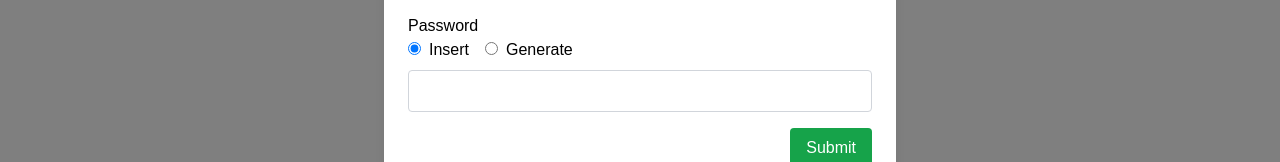
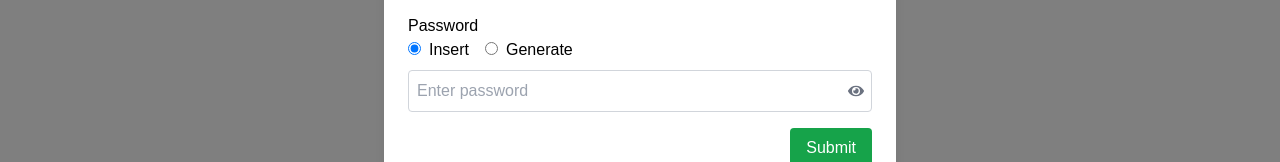
Before and after one commit to tlb-lemrabott/workspace-app, a React (Create React App) app: page /accounts in a window 1280 px wide. Both pictures are taken after typing "Sample" into the empty fields and a click on the button "Add Account". Shown: the part 497-659 px from the top of the page. Built offline with nearby package versions, Linux system fonts and the light colour scheme; no server answers.

Commit message:
Add update and delete account functionalities

```diff
--- a/src/components/account/AccountRow.js
+++ b/src/components/account/AccountRow.js
@@ -52,13 +52,13 @@
     <tr className="border-b">
       <td className="px-4 py-2">{safeCompanyName}</td>
       <td className="px-4 py-2">{safeEmail}</td>
-      <td className="px-4 py-2 flex items-center gap-2">
+      <td className="px-4 py-2">
         <span>{getUsernameDisplay()}</span>
         <button onClick={toggleUsername} className="text-blue-600 hover:text-blue-800">
           {showUsername ? <FaEyeSlash /> : <FaEye />}
         </button>
       </td>
-      <td className="px-4 py-2 flex items-center gap-2">
+      <td className="px-4 py-2">
         <span>{getPasswordDisplay()}</span>
         <button onClick={togglePassword} className="text-blue-600 hover:text-blue-800">
           {showPassword ? <FaEyeSlash /> : <FaEye />}
@@ -72,7 +72,7 @@
       <td className="px-4 py-2">{formattedCreationDate}</td>
       <td className="px-4 py-2">{formattedUpdatedDate}</td>
       <td className="px-4 py-2">
-        <div className="flex gap-2">
+        <div>
           <button
             onClick={handleEdit}
             className="text-blue-600 hover:text-blue-800 p-1"
--- a/src/components/account/AddAccountModal.js
+++ b/src/components/account/AddAccountModal.js
@@ -1,5 +1,6 @@
 import React, { useState } from 'react';
 import Spinner from '../common/Spinner';
+import { FaEye, FaEyeSlash } from 'react-icons/fa';
 
 const AddAccountModal = ({ onClose, onSubmit }) => {
   const [formData, setFormData] = useState({
@@ -12,6 +13,7 @@
 
   const [passwordOption, setPasswordOption] = useState('insert');
   const [isLoading, setIsLoading] = useState(false);
+  const [showPassword, setShowPassword] = useState(false);
 
   const handleChange = (e) => {
     setFormData((prev) => ({
@@ -26,6 +28,10 @@
     if (value === 'generate') {
       setFormData((prev) => ({ ...prev, password: '' }));
     }
+  };
+
+  const togglePasswordVisibility = () => {
+    setShowPassword(!showPassword);
   };
 
   const handleSubmit = async (e) => {
@@ -95,14 +101,24 @@
               </label>
             </div>
             {passwordOption === 'insert' && (
+              <div className="relative mt-2">
                 <input
-                type="password"
+                  type={showPassword ? 'text' : 'password'}
                   name="password"
                   value={formData.password}
                   onChange={handleChange}
-                className="w-full border border-gray-300 p-2 rounded mt-2"
+                  className="w-full border border-gray-300 p-2 rounded pr-10"
                   required
+                  placeholder="Enter password"
                 />
+                <button
+                  type="button"
+                  onClick={togglePasswordVisibility}
+                  className="absolute right-2 top-1/2 transform -translate-y-1/2 text-gray-500 hover:text-gray-700"
+                >
+                  {showPassword ? <FaEyeSlash /> : <FaEye />}
+                </button>
+              </div>
             )}
           </div>
 
--- a/src/components/account/EditAccountModal.js
+++ b/src/components/account/EditAccountModal.js
@@ -1,5 +1,5 @@
 import React, { useState, useEffect } from 'react';
-import { FaTimes, FaSave } from 'react-icons/fa';
+import { FaTimes, FaSave, FaEye, FaEyeSlash } from 'react-icons/fa';
 
 const EditAccountModal = ({ account, onClose, onSubmit }) => {
   const [formData, setFormData] = useState({
@@ -9,6 +9,8 @@
     password: '',
     resourceLink: ''
   });
+
+  const [showPassword, setShowPassword] = useState(false);
 
   useEffect(() => {
     if (account) {
@@ -28,6 +30,10 @@
       ...prev,
       [name]: value
     }));
+  };
+
+  const togglePasswordVisibility = () => {
+    setShowPassword(!showPassword);
   };
 
   const handleSubmit = (e) => {
@@ -102,15 +108,24 @@
             <label htmlFor="password" className="block text-sm font-medium text-gray-700 mb-1">
               Password
             </label>
+            <div className="relative">
               <input
-              type="password"
+                type={showPassword ? 'text' : 'password'}
                 id="password"
                 name="password"
                 value={formData.password}
                 onChange={handleChange}
-              className="w-full px-3 py-2 border border-gray-300 rounded-md focus:outline-none focus:ring-2 focus:ring-blue-500"
+                className="w-full px-3 py-2 border border-gray-300 rounded-md focus:outline-none focus:ring-2 focus:ring-blue-500 pr-10"
                 placeholder="Enter password (leave empty to keep current)"
               />
+              <button
+                type="button"
+                onClick={togglePasswordVisibility}
+                className="absolute right-2 top-1/2 transform -translate-y-1/2 text-gray-500 hover:text-gray-700"
+              >
+                {showPassword ? <FaEyeSlash /> : <FaEye />}
+              </button>
+            </div>
           </div>
 
           <div>
```
Lines whose indentation alone changed are shown as unchanged.
